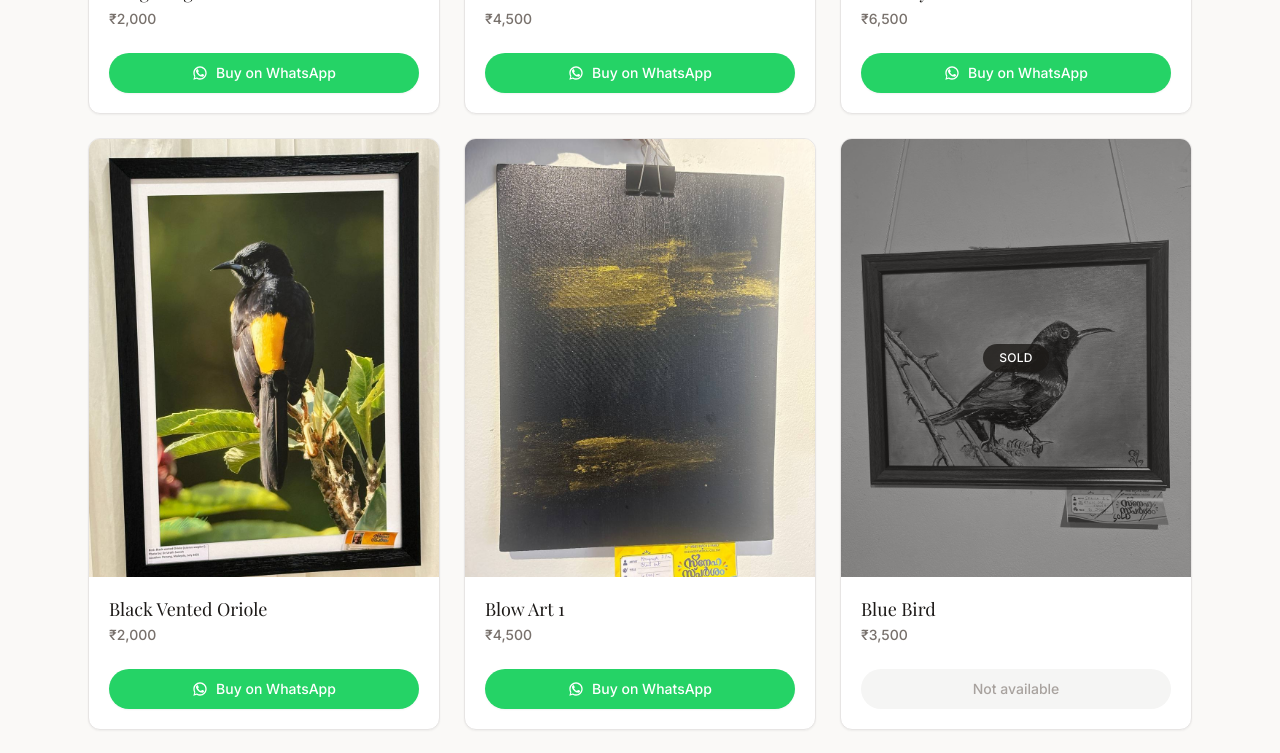
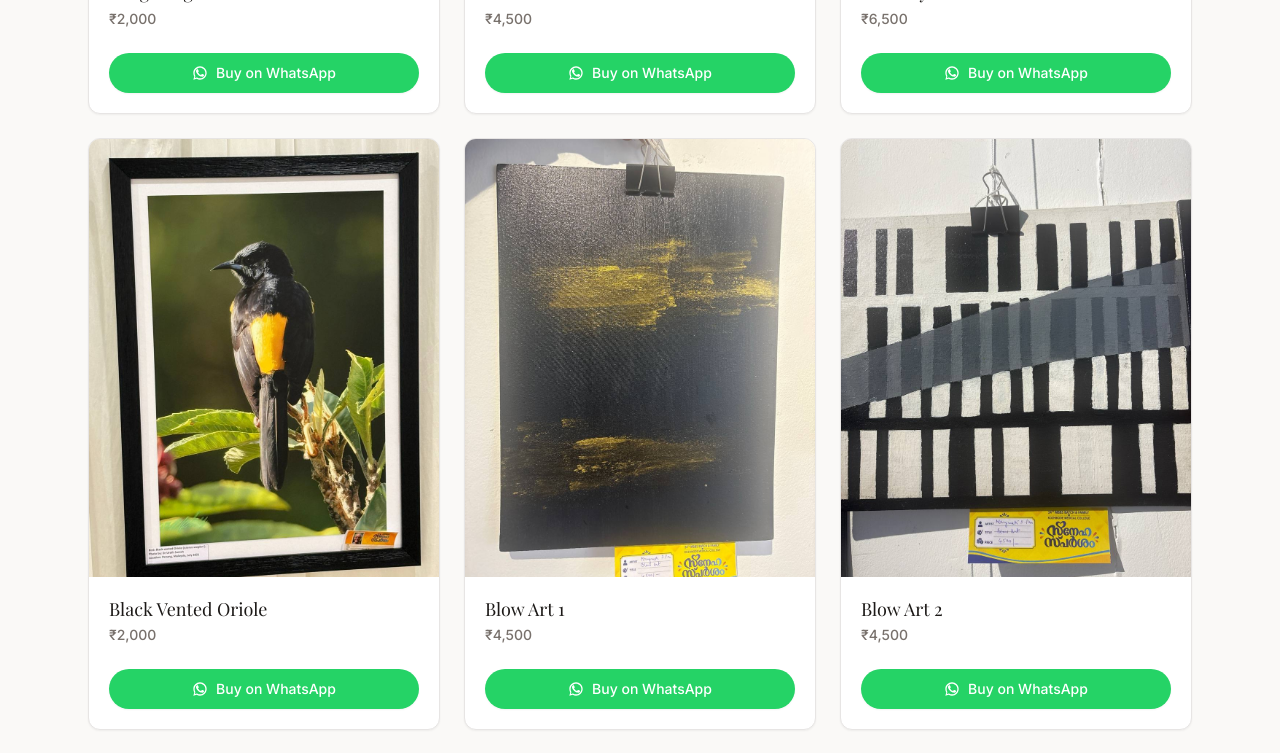
Before and after one commit to jasilmohmd/Art-catalogue, a Next.js app: page / in a window 1280 px wide. Shown: the part 3280-4033 px from the top of the page. Built offline with nearby package versions, Linux system fonts and the light colour scheme; a web font is replaced by a local one.

Commit message:
feat: add Blow Art 2 artwork

```diff
--- a/data/artworks.ts
+++ b/data/artworks.ts
@@ -105,6 +105,13 @@ export const artworks: Artwork[] = [
     name: "Blow Art 1",
     price: 4500,
     image: "/artworks/blow_art_1-4500.jpg",
+    available: true,
+  },
+  {
+    id: "blow-art-2",
+    name: "Blow Art 2",
+    price: 4500,
+    image: "/artworks/blow_art_2-4500.jpg",
     available: true,
   },
   {
```
Also changed, not shown: public/artworks/blow_art_2-4500.jpg (added).
